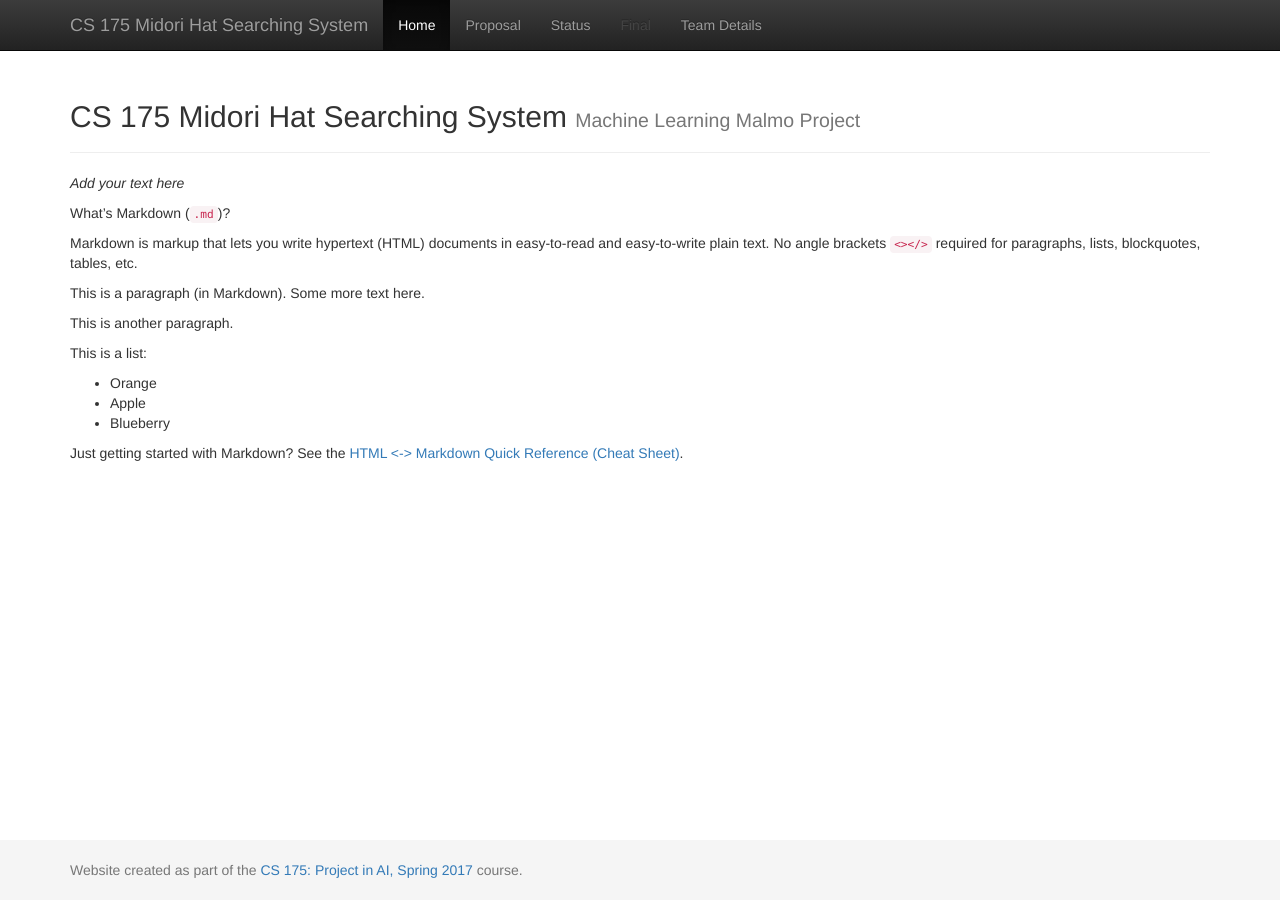
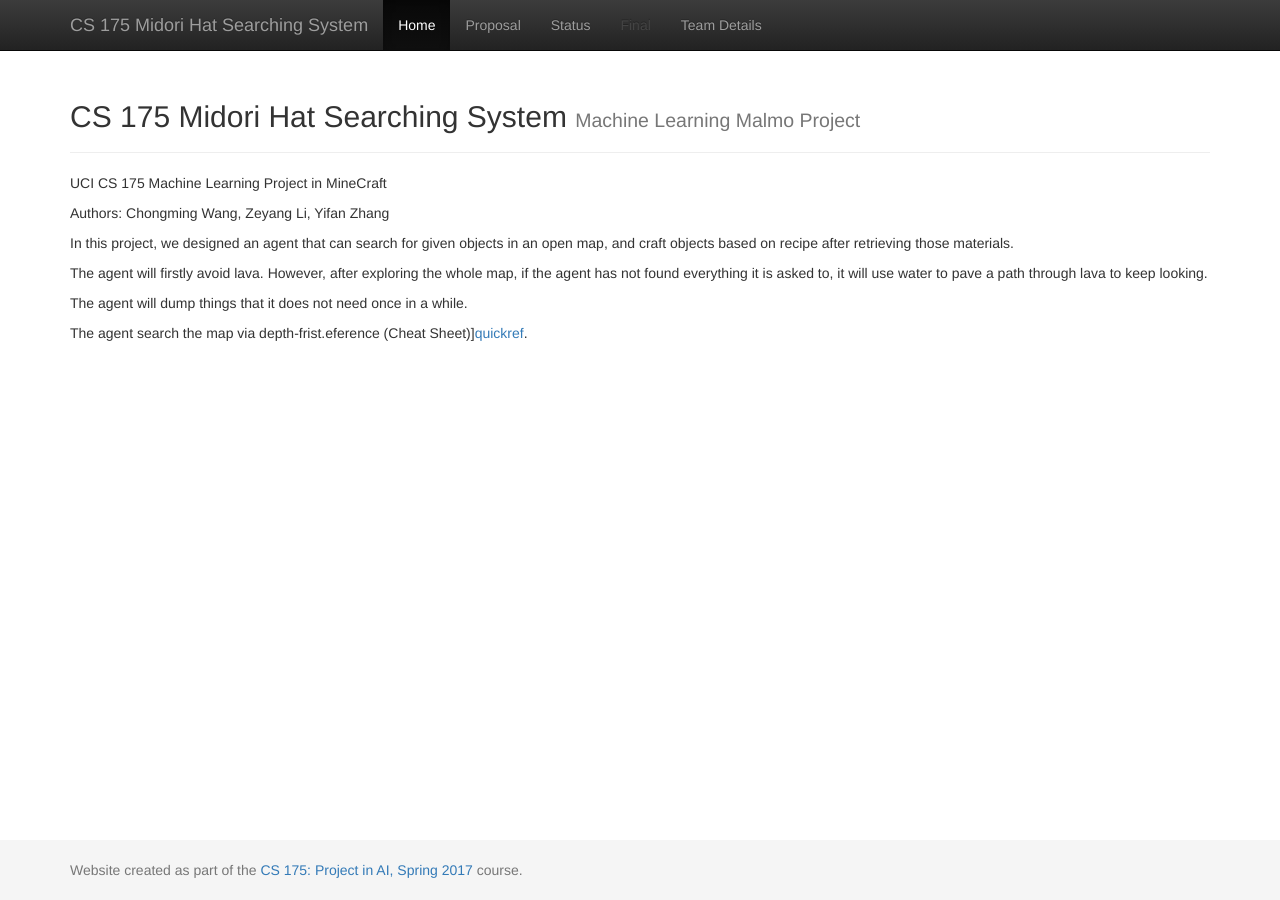
Before and after one commit to chicomy/Food_Hunting_Go, a Jekyll site: the page built from docs/index.md, in a window 1280 px wide. Built offline with Jekyll 4.4.1, drawn with Linux system fonts in a browser that asks for light colours.

Commit message:
Update index.md

```diff
--- a/docs/index.md
+++ b/docs/index.md
@@ -2,33 +2,17 @@
 layout: default
 title:  Home
 ---
+UCI CS 175 Machine Learning Project in MineCraft
 
-_Add your text here_
+Authors: Chongming Wang, Zeyang Li, Yifan Zhang
 
+In this project, we designed an agent that can search for given objects in an open map, and craft objects based on recipe after retrieving those materials.
 
-What's Markdown (`.md`)?
+The agent will firstly avoid lava. However, after exploring the whole map, if the agent has not found everything it is asked to, it will use water to pave a path through lava to keep looking.
 
-Markdown is markup that lets you write hypertext (HTML) documents
-in easy-to-read and easy-to-write plain text.
-No angle brackets `<></>` required for
-paragraphs, lists, blockquotes, tables, etc.
+The agent will dump things that it does not need once in a while.
 
-
-This is a paragraph (in Markdown). Some more
-text here.
-
-This is another paragraph.
-
-This is a list:
-
-- Orange
-- Apple
-- Blueberry
-
-
-
-Just getting started with Markdown?
-See the [HTML <-> Markdown Quick Reference (Cheat Sheet)][quickref].
+The agent search the map via depth-frist.eference (Cheat Sheet)][quickref].
 
 
 [quickref]: https://github.com/mundimark/quickrefs/blob/master/HTML.md
```
